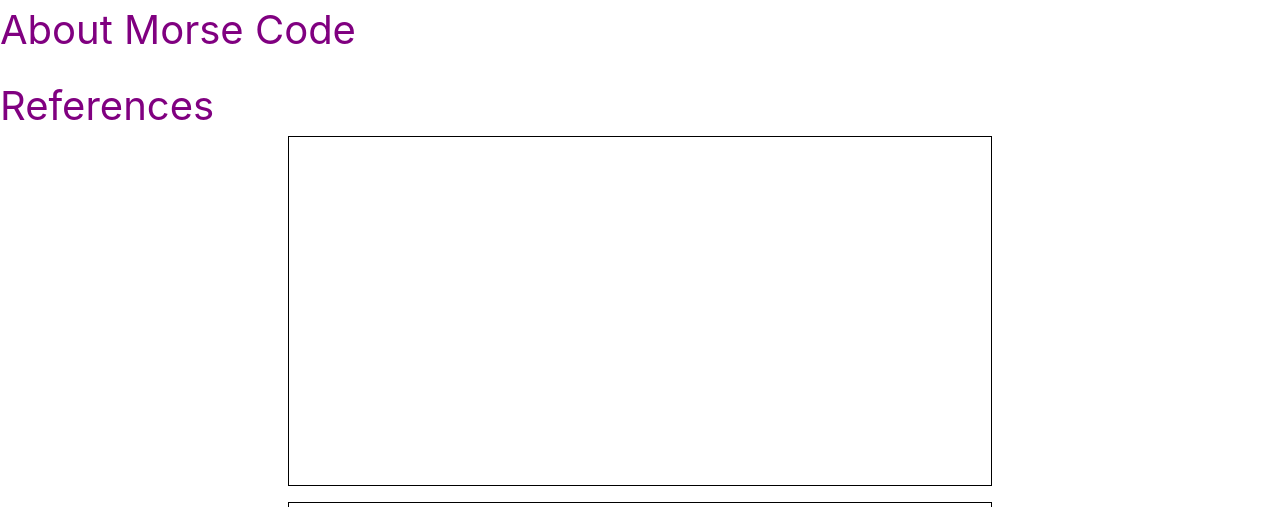
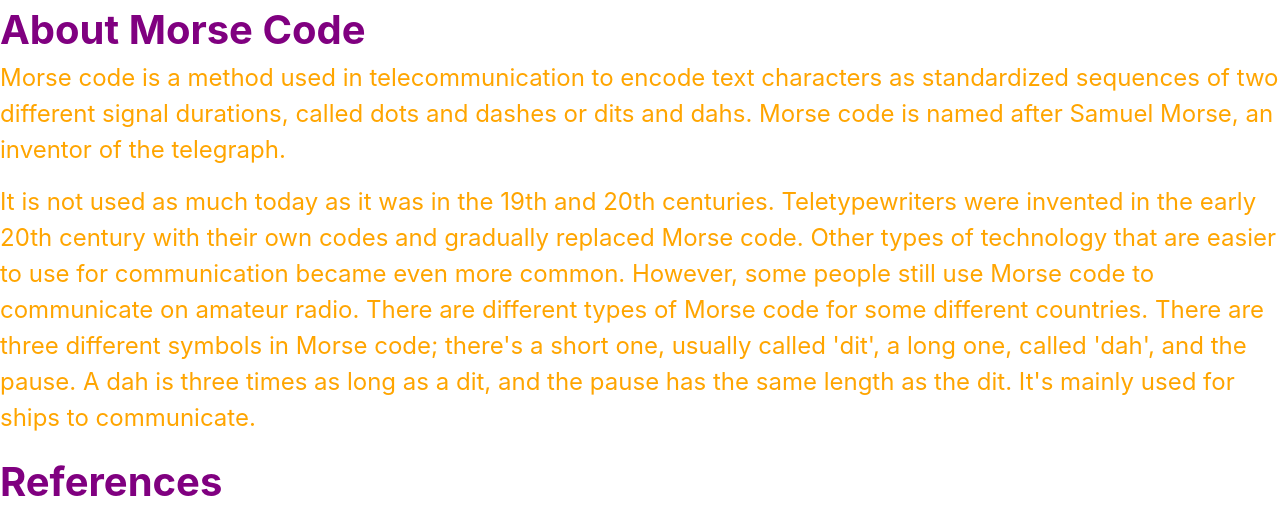
Before and after one commit to NoahPidding/CollegeBoardProject, a Flask app: page /Morsecodeinfo in a window 1280 px wide. Shown: the part 56-563 px from the top of the page. Run offline with Flask 2, Linux system fonts and the light colour scheme; some libraries are stand-ins or nearby versions.

Commit message:
Did the two new info pages

```diff
--- a/templates/Morsecodeinfo.html
+++ b/templates/Morsecodeinfo.html
@@ -37,19 +37,21 @@
 
 <!-- all the text that is in the page -->
 {% block content %}
-<h>About Morse Code</h>
-<p></p>
-<p> </p>
+<h style="text-align:center;"><b>About Morse Code</b></h>
+<p>Morse code is a method used in telecommunication to encode text characters as standardized sequences of two different signal durations, called dots and dashes or dits and dahs. Morse code is named after Samuel Morse, an inventor of the telegraph.</p>
+<p> It is not used as much today as it was in the 19th and 20th centuries. Teletypewriters were invented in the early 20th century with their own codes and gradually replaced Morse code. Other types of technology that are easier to use for communication became even more common. However, some people still use Morse code to communicate on amateur radio.
 
+    There are different types of Morse code for some different countries.
 
-<h>References</h>
+    There are three different symbols in Morse code; there's a short one, usually called 'dit', a long one, called 'dah', and the pause. A dah is three times as long as a dit, and the pause has the same length as the dit. It's mainly used for ships to communicate.</p>
+<h style="text-align:center;"><b>References</b></h>
 <!-- embedding another website -->
-<iframe src = "" class="center" title = "More Info" width="55%" height = "350" style = "border:1px solid black"></iframe>
-<h> </h>
-<p> </p>
+<iframe src = "https://www.britannica.com/topic/Morse-Code" class="center" title = "More Info" width="75%" height = "350" style = "border:1px solid black"></iframe>
+<h style="text-align:center;"><b>Coding Morse Code</b></h>
+<p>The way I programmed Morse Code was.....</p>
 <!-- embedding another website -->
-<iframe src = "" class="center" title = "Python Code" width = "55%" height = "650" style = "border:1px solid black"></iframe>
-<h> </h>
+<img width="500" height="700" src="https://upload.wikimedia.org/wikipedia/commons/thumb/b/b5/International_Morse_Code.svg/1200px-International_Morse_Code.svg.png" alt="A picture of Julius Caesar, the creator of the Caesar Cipher which was named after him." class = "center"/>
+<h style="text-align:center;"><b>I Hope You Will Play With Morse Code and Learn About the Other Ciphers!</b></h>
 {% endblock %}
 </body>
 </html>
--- a/templates/home.html
+++ b/templates/home.html
@@ -39,7 +39,7 @@
         <div class="dropdown-content-mine">
             <a class="dropdown-link" href="https://repl.it/@1846292/CipherCrypto?lite=true" target="_blank"><span>Repl</span></a>
             <br/>
-            <a class="dropdown-link" href="https://github.com/NiharMarar/CypherCyrptoWebProject2" target="_blank"><span>Github</span></a>
+            <a class="dropdown-link" href="https://github.com/NoahPidding/CollegeBoardProject" target="_blank"><span>Github</span></a>
 
         </div>
     </div>
```
Also changed, not shown: templates/PigLatininfo.html (+9 -11 lines).
